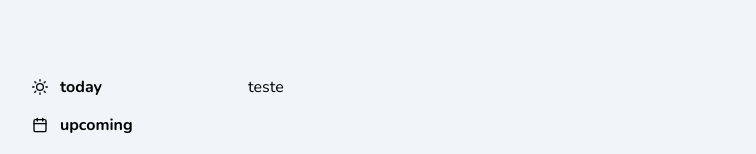
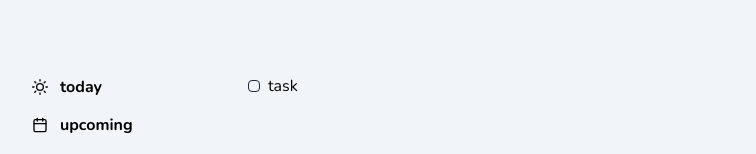
Before and after one commit to owozsh/G2-twdo-frontend, a React (Create React App) app: page /today in a window 1280 px wide. Shown: the part 166-320 px from the top of the page, without its empty margins (151-907 px from the left). Built offline with nearby package versions, Linux system fonts and the light colour scheme.

Commit message:
add drag n drop for reordering

```diff
--- a/package.json
+++ b/package.json
@@ -14,6 +14,7 @@
     "react-beautiful-dnd": "^13.1.0",
     "react-dom": "^18.1.0",
     "react-feather": "^2.0.9",
+    "react-router-dom": "6",
     "react-scripts": "5.0.1",
     "typescript": "^4.4.2",
     "web-vitals": "^2.1.0"
--- a/public/index.html
+++ b/public/index.html
@@ -9,11 +9,6 @@
       name="description"
       content="Web site created using create-react-app"
     />
-    <link rel="apple-touch-icon" href="%PUBLIC_URL%/logo192.png" />
-    <!--
-      manifest.json provides metadata used when your web app is installed on a
-      user's mobile device or desktop. See https://developers.google.com/web/fundamentals/web-app-manifest/
-    -->
     <link rel="manifest" href="%PUBLIC_URL%/manifest.json" />
     <!--
       Notice the use of %PUBLIC_URL% in the tags above.
--- a/src/components/layouts/AppLayout.tsx
+++ b/src/components/layouts/AppLayout.tsx
@@ -1,13 +1,57 @@
+import { useState } from "react";
+import { DragDropContext, Draggable, Droppable } from "react-beautiful-dnd";
+
+import { task } from "../../types";
+
 import HeaderBar from "../widgets/HeaderBar";
 import Sidebar from "../widgets/Sidebar";
+import TaskView from "../widgets/TaskView";
 import Task from "../widgets/Task";
-import TaskView from "../widgets/TaskView";
 
-export default function AppLayout() {
+export default function AppLayout(props: { title: string; tasks: task[] }) {
+  const [tasks, setTasks] = useState(props.tasks);
+
+  const addTask = (): void => {
+    setTasks([
+      ...tasks,
+      {
+        id: new Date().getTime().toString(),
+        description: "",
+        completed: false,
+      },
+    ]);
+  };
+
+  const reorder = (list: task[], startIndex: number, endIndex: number) => {
+    const result = [...list];
+    const [removed] = result.splice(startIndex, 1);
+    result.splice(endIndex, 0, removed);
+
+    return result;
+  };
+
+  function onDragEnd(result: any) {
+    if (!result.destination) {
+      return;
+    }
+
+    if (result.destination.index === result.source.index) {
+      return;
+    }
+
+    const reorderedTasks = reorder(
+      tasks,
+      result.source.index,
+      result.destination.index
+    );
+
+    setTasks([...reorderedTasks]);
+  }
+
   return (
     <main className="grid grid-cols-app-layout grid-rows-app-layout h-full gap-4">
       <div className="col-start-2 row-start-1 w-full justify-self-center self-center">
-        <HeaderBar title="Today" />
+        <HeaderBar title="Today" onAddButtonClick={addTask} />
       </div>
 
       <div className="max-w-sidebar row-start-2 col-start-1 w-full justify-self-end">
@@ -15,9 +59,30 @@ export default function AppLayout() {
       </div>
 
       <div className="row-start-2 col-start-2 w-full justify-self-center">
-        <TaskView>
-          <Task description="teste" />
-        </TaskView>
+        <DragDropContext onDragEnd={onDragEnd}>
+          <Droppable droppableId="list">
+            {(provided) => (
+              <div ref={provided.innerRef} {...provided.droppableProps}>
+                <TaskView>
+                  {tasks?.map((t, i) => (
+                    <Draggable key={t.id} draggableId={t.id} index={i}>
+                      {(provided) => (
+                        <div
+                          ref={provided.innerRef}
+                          {...provided.draggableProps}
+                          {...provided.dragHandleProps}
+                        >
+                          <Task description={t.description} />
+                        </div>
+                      )}
+                    </Draggable>
+                  ))}
+                </TaskView>
+                {provided.placeholder}
+              </div>
+            )}
+          </Droppable>
+        </DragDropContext>
       </div>
     </main>
   );
--- a/src/components/widgets/SidebarButton.tsx
+++ b/src/components/widgets/SidebarButton.tsx
@@ -1,4 +1,5 @@
 import { ReactElement } from "react";
+import { Link } from "react-router-dom";
 
 export default function SidebarButton({
   label,
@@ -10,12 +11,12 @@ export default function SidebarButton({
   route: string;
 }) {
   return (
-    <a
-      href={route}
+    <Link
+      to={`${route}`}
       className="w-full flex items-center mb-1 px-2 py-1 clickable"
     >
       <span className="flex items-center mr-3 child-icon:w-4">{icon}</span>
       <p className="font-bold">{label.toLowerCase()}</p>
-    </a>
+    </Link>
   );
 }
--- a/src/components/widgets/Task.tsx
+++ b/src/components/widgets/Task.tsx
@@ -30,19 +30,22 @@ export default function Task(props: { description: string }) {
   }, [editMode]);
 
   return (
-    <>
+    <li>
       <div
         className={`task-container clickable ${editMode && "edit-mode"}`}
         onClick={() => setEditMode(true)}
       >
-        {/* <Checkbox
-          editMode={editMode}
-          isComplete={isComplete}
+        <div
+          className={`checkbox ${editMode && "edit-mode"} ${
+            isComplete && "checked"
+          }`}
           onClick={(e) => toggleIsComplete(e)}
         >
           <Check />
-        </Checkbox> */}
+        </div>
         <input
+          onPointerDown={(e) => !editMode && e.preventDefault()}
+          onClick={(e) => !editMode && e.preventDefault()}
           disabled={!editMode}
           value={description}
           ref={inputElement}
@@ -71,7 +74,7 @@ export default function Task(props: { description: string }) {
       ) : (
         ""
       )}
-    </>
+    </li>
   );
 }
 
@@ -82,18 +85,6 @@ export default function Task(props: { description: string }) {
 // `;
 
 // const Checkbox = styled.div`
-//   width: 0.8rem;
-//   height: 0.8rem;
-
-//   display: ${(props: { isComplete: boolean; editMode: boolean }) =>
-//     props.editMode ? "none" : "flex"};
-
-//   position: relative;
-//   align-items: center;
-//   justify-content: center;
-
-//   border-radius: 5px;
-//   border: 1px solid #000;
 //   margin-right: 0.5rem;
 
 //   transition: transform 0.1s cubic-bezier(0.165, 0.84, 0.44, 1),
--- a/src/index.tsx
+++ b/src/index.tsx
@@ -1,13 +1,18 @@
-import React from "react";
 import ReactDOM from "react-dom/client";
-import App from "./pages";
+import { BrowserRouter, Navigate, Route, Routes } from "react-router-dom";
+
+import Today from "./pages/today";
+
 import "./styles/global.css";
 
 const root = ReactDOM.createRoot(
   document.getElementById("root") as HTMLElement
 );
 root.render(
-  <React.StrictMode>
-    <App />
-  </React.StrictMode>
+  <BrowserRouter>
+    <Routes>
+      <Route path="/" element={<Navigate to="today" replace />} />
+      <Route path="today" element={<Today />} />
+    </Routes>
+  </BrowserRouter>
 );
--- a/src/pages/index.tsx
+++ b/src/pages/index.tsx
@@ -1,6 +1,5 @@
 import AppLayout from "../components/layouts/AppLayout";
-import SidebarButton from "../components/widgets/SidebarButton";
 
 export default function App() {
-  return <AppLayout />;
+  return <h1>Hi</h1>;
 }
--- /dev/null
+++ b/src/pages/today.tsx
@@ -0,0 +1,18 @@
+import { useState } from "react";
+import AppLayout from "../components/layouts/AppLayout";
+import HeaderBar from "../components/widgets/HeaderBar";
+import Task from "../components/widgets/Task";
+import TaskView from "../components/widgets/TaskView";
+import { task } from "../types";
+
+const exampleTasks: task[] = [
+  {
+    id: "1",
+    description: "task",
+    completed: false,
+  },
+];
+
+export default function Today() {
+  return <AppLayout title="today" tasks={exampleTasks} />;
+}
--- a/src/styles/global.css
+++ b/src/styles/global.css
@@ -1,6 +1,11 @@
 @tailwind base;
 @tailwind components;
 @tailwind utilities;
+
+:root {
+  --transition-props-slow: 0.2s cubic-bezier(0.165, 0.84, 0.44, 1);
+  --transition-props-fast: 0.1s cubic-bezier(0.165, 0.84, 0.44, 1);
+}
 
 * {
   @apply dark:text-slate-200;
@@ -21,28 +26,26 @@ body {
 
   border: 1px solid transparent;
 
-  transition: background 0.2s cubic-bezier(0.165, 0.84, 0.44, 1),
-    padding 0.2s cubic-bezier(0.165, 0.84, 0.44, 1),
-    border 0.2s cubic-bezier(0.165, 0.84, 0.44, 1),
-    outline 0.2s cubic-bezier(0.165, 0.84, 0.44, 1),
-    transform 0.2s cubic-bezier(0.165, 0.84, 0.44, 1),
-    height 0.2s cubic-bezier(0.165, 0.84, 0.44, 1);
+  transition: background var(--transition-props-slow),
+    padding var(--transition-props-fast), border var(--transition-props-slow),
+    outline var(--transition-props-slow), transform var(--transition-props-fast),
+    height var(--transition-props-fast);
 }
 
 .clickable:not(.edit-mode) {
-  @apply hover:bg-blue-400/10 hover:outline-1 hover:outline-blue-400/30 active:bg-blue-400/20;
+  @apply hover:bg-blue-400/10 hover:outline-1 hover:outline-blue-400/30 active:bg-blue-400/20 active:scale-[0.98];
 
   @apply dark:hover:bg-pink-400/10 dark:hover:outline-pink-400/30 dark:active:bg-pink-400/20;
 }
 
 .task-container {
-  @apply flex flex-col relative items-center justify-start w-full h-8 mb-1 px-2 py-1;
+  @apply flex relative items-center justify-start w-full h-8 mb-1 px-2 py-1;
 
   cursor: default;
 }
 
 .task-container.edit-mode {
-  @apply h-16 z-20 border border-solid border-slate-300/50 items-stretch shadow-lg shadow-slate-200 px-3 py-2;
+  @apply flex-col h-16 z-20 border border-solid border-slate-300/50 items-stretch shadow-lg shadow-slate-200 px-3 py-2;
   @apply dark:border-slate-400/10 dark:shadow-slate-800/10 dark:bg-slate-800/20;
 
   transform: none;
@@ -65,3 +68,39 @@ body {
   outline: none;
   border: none;
 }
+
+.checkbox {
+  @apply w-3 h-3 flex relative items-center justify-center rounded-[0.25rem] border mr-2;
+  @apply border-slate-800;
+  @apply dark:border-slate-300;
+
+  transition: transform var(--transition-props-fast),
+    opacity var(--transition-props-fast);
+}
+
+.checkbox::before {
+  display: block;
+
+  content: "";
+  display: block;
+  border: 0.7rem solid transparent;
+  transform: translate(-0.3rem, -0.3rem);
+}
+
+.checkbox.edit-mode {
+  @apply hidden;
+}
+
+.checkbox svg {
+  @apply min-w-[1rem] hidden;
+  stroke-width: 2px;
+  transform: translate(-0.55rem, -0.05rem);
+}
+
+.checkbox.checked svg {
+  @apply block;
+}
+
+input {
+  z-index: -10;
+}
--- /dev/null
+++ b/src/types/index.ts
@@ -0,0 +1,5 @@
+export interface task {
+  id: string;
+  description: string;
+  completed: boolean;
+}
```
Also changed, not shown: 1 other file (tests, documents, lock files or other folders).
